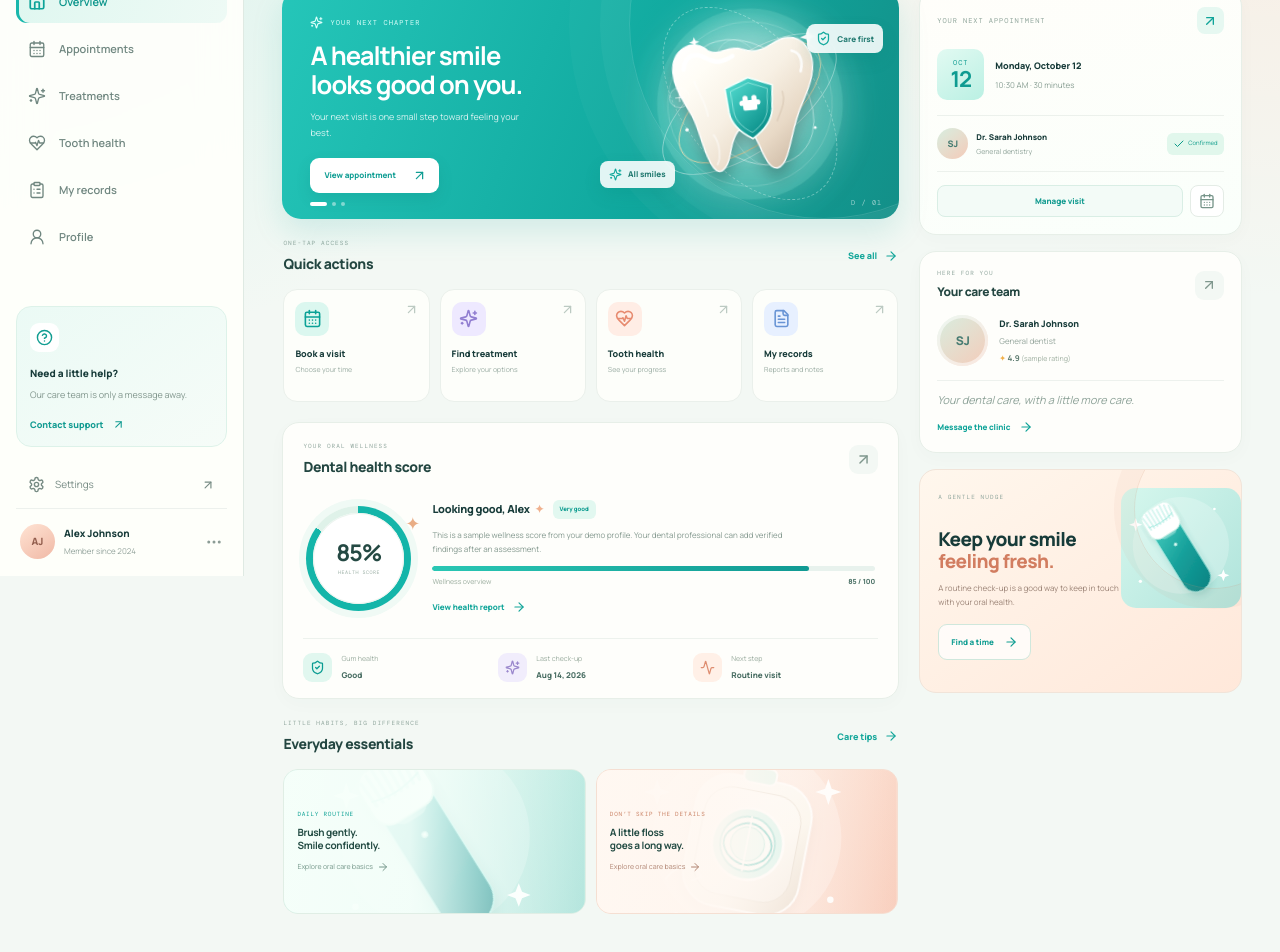
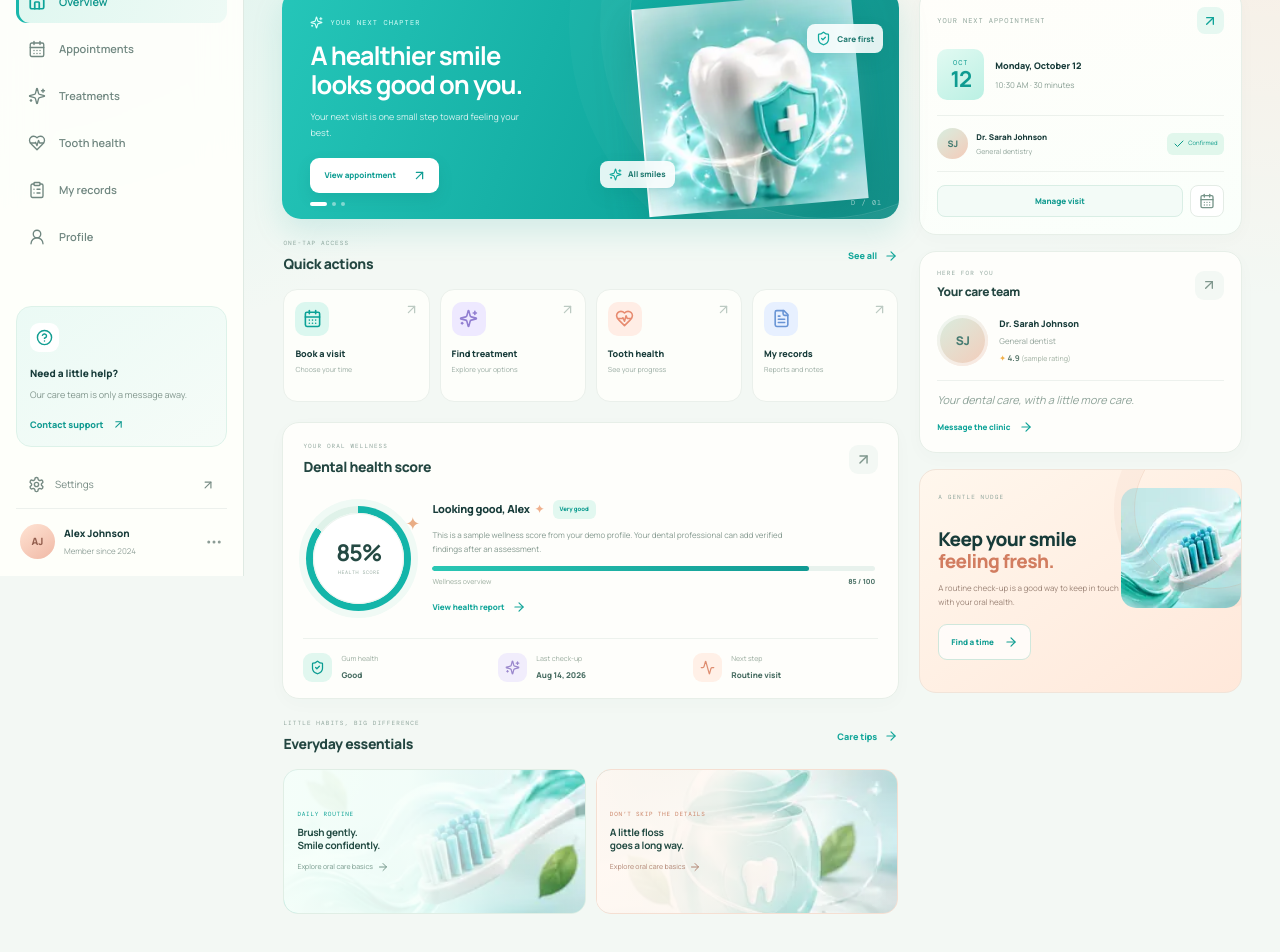
Before and after one commit to Amristine/dentist-3d-website, a Next.js app: page / in a window 1280 px wide. Shown: the part 224-1176 px from the top of the page. Built offline with nearby package versions, Linux system fonts and the light colour scheme.

Commit message:
Use optimized WebP artwork throughout dental portal

```diff
--- a/app/page.tsx
+++ b/app/page.tsx
@@ -44,12 +44,12 @@ const slots = ["09:00 AM", "10:00 AM", "10:30 AM", "11:00 AM", "02:00 PM", "03:0
 
 function ToothArt({ variant = "main" }: { variant?: "main" | "small" | "implant" | "clean" | "arch"; shield?: boolean }) {
   const src = variant === "arch"
-    ? "/images/dental-arch.svg"
+    ? "/images/dental-arch.webp"
     : variant === "implant"
-      ? "/images/treatment-implant.svg"
+      ? "/images/dental-implant.webp"
       : variant === "clean"
-        ? "/images/treatment-cleaning.svg"
-        : "/images/tooth-hero.svg";
+        ? "/images/teeth-cleaning.webp"
+        : "/images/hero-tooth.webp";
   const alt = variant === "arch"
     ? "Illustration of a full dental arch with polished teeth and healthy gums"
     : "Glossy porcelain tooth artwork with soft studio lighting";
@@ -79,15 +79,15 @@ function HealthRing({ score = 85 }: { score?: number }) {
 
 function TreatmentArt({ tone }: { tone: string }) {
   const art: Record<string, string> = {
-    mint: "/images/treatment-cleaning.svg",
-    peach: "/images/treatment-whitening.svg",
-    lavender: "/images/treatment-implant.svg",
-    aqua: "/images/treatment-aligners.svg",
-    butter: "/images/tooth-hero.svg",
+    mint: "/images/teeth-cleaning.webp",
+    peach: "/images/teeth-whitening.webp",
+    lavender: "/images/dental-implant.webp",
+    aqua: "/images/clear-aligners.webp",
+    butter: "/images/hero-tooth.webp",
   };
   return (
     <div className={`treatment-art treatment-art-${tone}`}>
-      <Image src={art[tone] ?? "/images/tooth-hero.svg"} alt="" fill sizes="(max-width: 700px) 50vw, 28vw" className="treatment-art-image" />
+      <Image src={art[tone] ?? "/images/hero-tooth.webp"} alt="" fill sizes="(max-width: 700px) 50vw, 28vw" className="treatment-art-image" />
       <span className="art-sparkle sparkle-one">✦</span><span className="art-sparkle sparkle-two">✧</span>
     </div>
   );
@@ -246,11 +246,11 @@ export default function Home() {
                 <div className="care-essentials-grid">
                   <button className="care-essential-card care-brush" onClick={() => navigate("Tooth health")}>
                     <div><span className="care-label">DAILY ROUTINE</span><strong>Brush gently.<br />Smile confidently.</strong><small>Explore oral care basics <ArrowRight size={12} /></small></div>
-                    <Image src="/images/toothbrush-care.svg" alt="" width={460} height={360} />
+                    <Image src="/images/toothbrush.webp" alt="" width={460} height={360} />
                   </button>
                   <button className="care-essential-card care-floss" onClick={() => navigate("Tooth health")}>
                     <div><span className="care-label">DON’T SKIP THE DETAILS</span><strong>A little floss<br />goes a long way.</strong><small>Explore oral care basics <ArrowRight size={12} /></small></div>
-                    <Image src="/images/floss-care.svg" alt="" width={460} height={360} />
+                    <Image src="/images/dental-floss.webp" alt="" width={460} height={360} />
                   </button>
                 </div>
               </section>
@@ -271,7 +271,7 @@ export default function Home() {
               </section>
 
               <section className="recommended-card">
-                <div className="recommend-top"><span className="small-eyebrow">A GENTLE NUDGE</span><Sparkles size={17} /></div><div className="recommend-art"><Image src="/images/toothbrush-care.svg" alt="" width={460} height={360} className="recommend-care-image" /></div><h3>Keep your smile<br /><em>feeling fresh.</em></h3><p>A routine check-up is a good way to keep in touch with your oral health.</p><button className="outline-button" onClick={() => startBooking("Dental check-up")}>Find a time <ArrowRight size={14} /></button>
+                <div className="recommend-top"><span className="small-eyebrow">A GENTLE NUDGE</span><Sparkles size={17} /></div><div className="recommend-art"><Image src="/images/toothbrush.webp" alt="" width={460} height={360} className="recommend-care-image" /></div><h3>Keep your smile<br /><em>feeling fresh.</em></h3><p>A routine check-up is a good way to keep in touch with your oral health.</p><button className="outline-button" onClick={() => startBooking("Dental check-up")}>Find a time <ArrowRight size={14} /></button>
               </section>
             </aside>
           </div>}
```
